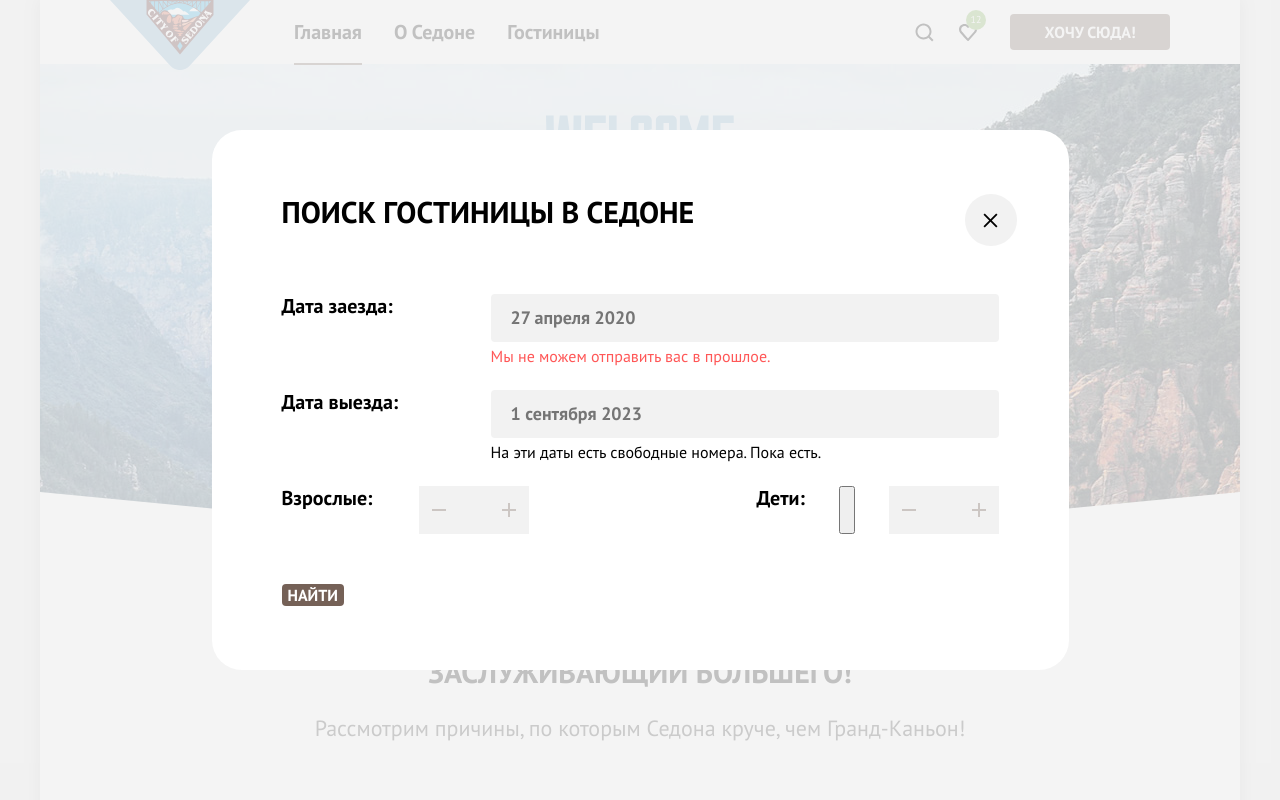
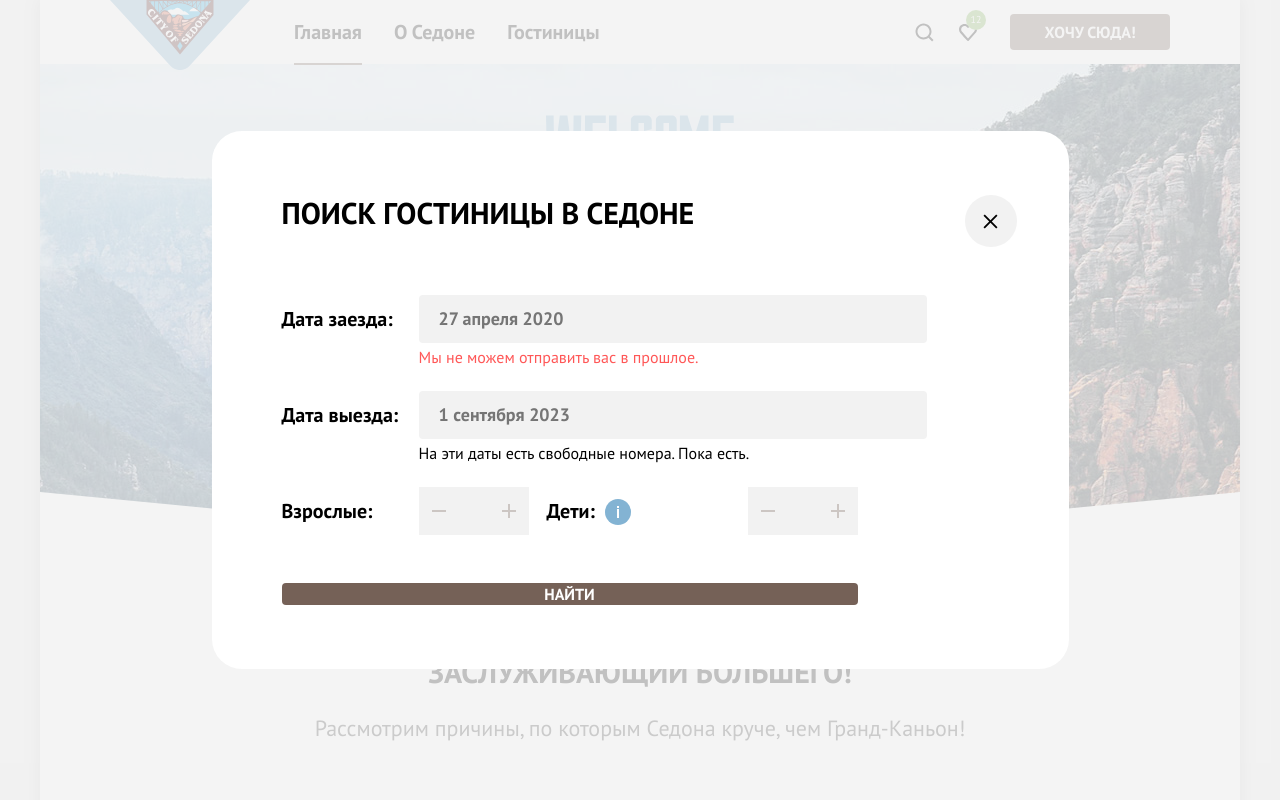
Before and after one commit to htmlacademy-htmlcss/2261471-sedona-36, a plain HTML site: page index.html in a window 1280 px wide. Shown: the top 800 px of the page. Drawn offline with Linux system fonts and the light colour scheme.

Commit message:
Добавляет тултип модальному окну

```diff
--- a/index.html
+++ b/index.html
@@ -206,7 +206,7 @@
         <section class="modal-content">
           <h2 class="modal-title">Поиск гостиницы в Седоне</h2>
           <form class="modal-search-form" action="https://echo.htmlacademy.ru/" method="post">
-            <div class="field-group field-date-arrival">
+
             <label class="date-arrival" for="date-arrival">Дата заезда:</label>
             <div class="input-wrapper">
               <input class="search-form-field" type="text" name="date-arrival" id="date-arrival"
@@ -215,8 +215,6 @@
                 <span class="comment comment-error">Мы не можем отправить вас в прошлое.</span>
               </div>
             </div>
-          </div>
-            <div class="field-group field-date-departure">
             <label class="date-departure" for="date-departure">Дата выезда:</label>
             <div class="input-wrapper">
               <input class="search-form-field" type="text" name="date-departure" id="date-departure"
@@ -225,24 +223,30 @@
                 <span class="comment">На эти даты есть свободные номера. Пока есть.</span>
               </div>
             </div>
-          </div>
-            <div class="group-peoples">
-              <div class="field-group adults">
+
             <label class="peoples field-adults" for="count-adults">Взрослые:</label>
             <div class="number-wrapper">
-                    <input class="search-form-field count-peoples" id="count-adults" type="number" name="adults"
-                      value="2">
+              <input class="search-form-field count-peoples" id="count-adults" type="number" name="adults" value="2">
               <div class="number-wrapper-button">
                 <button class="button-modal minus"></button>
                 <button class="button-modal plus"></button>
               </div>
             </div>
+             <div class="kids-wrapper">
+            <label class="peoples field-kids" for="count-kids">Дети:</label>
+            <span class="tooltip">
+            <button class="tooltip-toggle">
+              <svg class="tooltip-icon" width="26" height="26" viewBox="0 0 26 26" fill="none" xmlns="http://www.w3.org/2000/svg">
+                <circle cx="13" cy="13" r="13" fill="#83B3D3"/>
+                <path fill-rule="evenodd" clip-rule="evenodd" d="M12 7H14V9H12V7ZM14 19H12V10H14V19Z" fill="white"/>
+                </svg>
+            </button>
+            <span class="tooltip-text">Укажите количество детей,
+              которые будут с вами, возраст которых от 6 до 18 лет.
+              Дети до 6 лет размещаются бесплатно.
+            </span>
+            </span>
           </div>
-              <div class="field-group kids">
-                <label class="peoples field-kids" for="count-kids">Дети:</label>
-                  <button class="info">
-                    <span class="visually-hidden">Посмотреть дополнительную информацию</span>
-                  </button>
             <div class="number-wrapper">
               <input class="search-form-field count-peoples" type="number" id="count-kids" name="kids" value="2">
               <div class="number-wrapper-button">
@@ -250,13 +254,13 @@
                 <button class="button-modal plus"></button>
               </div>
             </div>
-                </div>
-            </div>
             <button class="button modal-search-submit" type="submit">Найти</button>
           </form>
         </section>
       </div>
+    </div>
 
+    </div>
     </div>
   </body>
 
--- a/styles/styles.css
+++ b/styles/styles.css
@@ -1154,6 +1154,11 @@ input[type=number]::-webkit-outer-spin-button {
 }
 
 .modal-search-form {
+    display: grid;
+    grid-template-columns: 119px 110px 183px 110px;
+    row-gap: 48px;
+    column-gap: 18px;
+    align-items: center;
     font-family: inherit;
     font-size: 20px;
     line-height: 24px;
@@ -1161,28 +1166,19 @@ input[type=number]::-webkit-outer-spin-button {
     color: #000000;
 }
 
-.field-group {
-    display: flex;
-    flex-wrap: nowrap;
-    justify-content: space-between;
-    margin: 0;
-    margin-bottom: 48px;
-
+.date-arrival {
+    grid-column: 1 / 2;
 }
 
-
-.group-peoples {
-    display: flex;
-    justify-content: space-between;
+.input-wrapper {
+    position: relative;
+    grid-column: 2 / 5;
 }
 
-.adults {
-    width: 247px;
+.modal-search-submit {
+    grid-column: 1 / -1;
 }
 
-.kids {
-    width: 242px;
-}
 
 .button-modal {
     width: 40px;
@@ -1218,10 +1214,6 @@ input[type=number]::-webkit-outer-spin-button {
 
 }
 
-.input-wrapper {
-    position: relative;
-}
-
 .input-comment {
     position: absolute;
     bottom: -25px;
@@ -1255,3 +1247,56 @@ input[type=number]::-webkit-outer-spin-button {
     display: flex;
     justify-content: space-between;
 }
+
+.kids-wrapper {
+    position: relative;
+}
+
+.tooltip {
+    position: absolute;
+    margin-left: 10px;
+    width: 26px;
+    height: 26px;
+}
+
+.tooltip-toggle {
+    border: none;
+    background-color: transparent;
+    padding: 0;
+    margin: 0;
+    display: block;
+
+}
+
+.tooltip-icon {
+    width: 100%;
+    height: 100%;
+    color:rgba(0, 0, 0, 0.3);
+    display: block;
+}
+
+
+.tooltip-text {
+    background-color: #333333;
+    color: #ffffff;
+    font-family: inherit;
+    font-size: 16px;
+    line-height: 20px;
+    font-weight: 400;
+    text-transform: none;
+    padding: 15px 18px;
+    border-radius: 10px;
+    width: 256px;
+    box-sizing: border-box;
+    position: absolute;
+    margin-top: 15px;
+    left: 70%;
+    transform: translateX(-50%);
+    z-index: 1;
+    display: none;
+}
+
+.tooltip-toggle:hover + .tooltip-text,
+.tooltip-toggle:focus + .tooltip-text {
+    display: block;
+}
```
Lines whose indentation alone changed are shown as unchanged.
